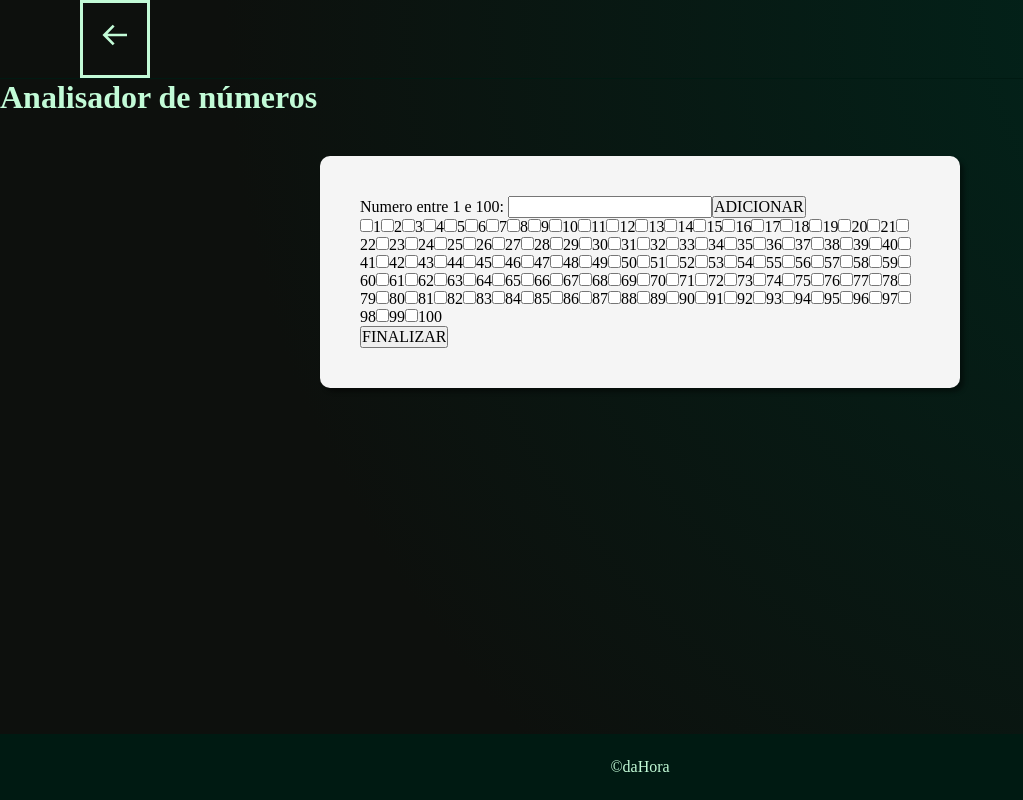
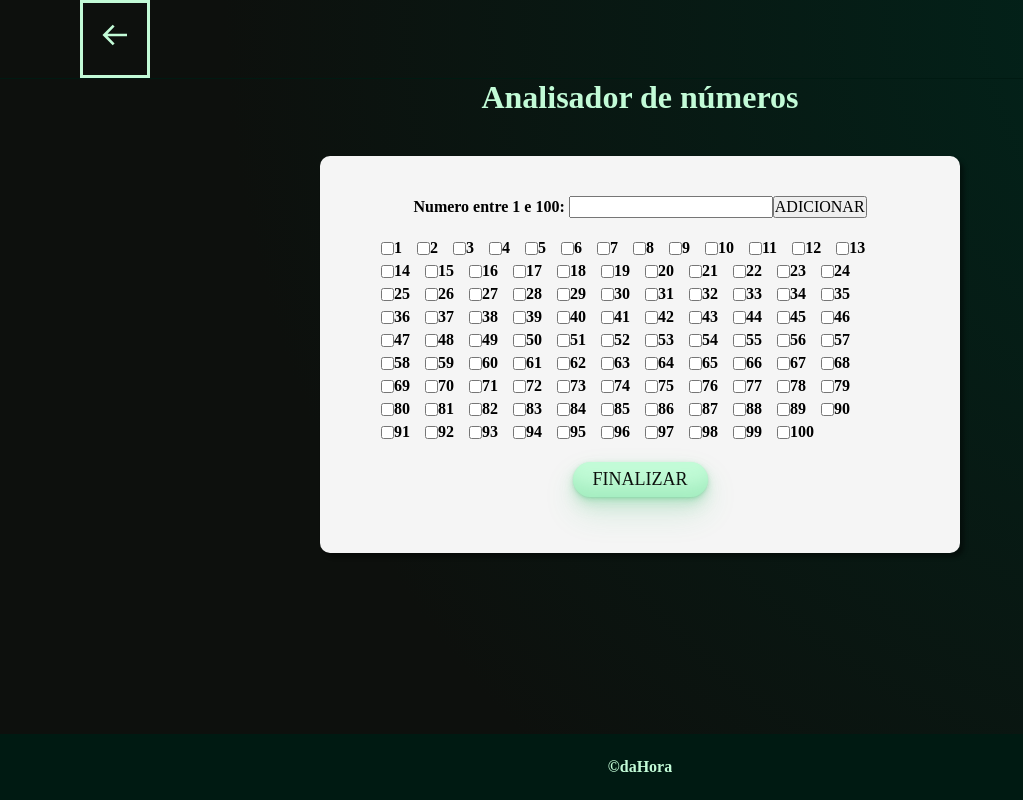
Before and after one commit to GustaDaHora/Number-Playgorund, a React (Vite) app: page /check in a window 1280 px wide. Shown: the whole page, without its empty margins (0-1023 px from the left). Built offline with nearby package versions, Linux system fonts and the light colour scheme; a web font is replaced by a local one.

Commit message:
Update check page

```diff
--- a/src/app/pages/Check/index.tsx
+++ b/src/app/pages/Check/index.tsx
@@ -2,16 +2,24 @@ import React, { useState } from 'react';
 import { Header } from 'src/app/components/Header';
 import styled from 'styled-components';
 
+import Button from 'src/app/components/Button';
+
 const Container = styled.div`
   width: 100%;
   min-height: 100vh;
+  font-weight: 550;
   background: radial-gradient(
     circle at top right,
     ${({ theme }) => theme.COLORS.BACKGROUND_700} 0%,
     ${({ theme }) => theme.COLORS.BACKGROUND_900} 70%
   );
 
+  h1 {
+    text-align: center;
+  }
+
   section {
+    text-align: center;
     position: relative;
     left: 50%;
     transform: translateX(-50%);
@@ -33,6 +41,28 @@ const Container = styled.div`
     width: 100%;
     padding: 3vh;
     margin-top: 0.5rem;
+  }
+
+  .select {
+    margin: 1rem;
+    display: flex;
+    flex-wrap: wrap;
+    gap: 5px;
+    padding: 5px;
+  }
+
+  .select label {
+    display: flex;
+    align-items: center;
+    margin-right: 10px;
+  }
+
+  Button {
+    margin-bottom: 1rem;
+  }
+
+  .result-text {
+    white-space: pre-line;
   }
 `;
 
@@ -98,7 +128,7 @@ export function Check(): React.ReactElement {
               }}
             />
           </p>
-          <div>
+          <div className="select">
             {Array.from({ length: 100 }, (_, index) => (
               <label key={index}>
                 <input
@@ -110,9 +140,13 @@ export function Check(): React.ReactElement {
               </label>
             ))}
           </div>
-          <input type="button" value="FINALIZAR" onClick={finalizar} />
+          <Button type="button" onClick={finalizar}>
+            FINALIZAR
+          </Button>
         </div>
-        <div id="result">{resultText}</div>
+        <div id="result" className="result-text">
+          {resultText}
+        </div>
       </section>
       <footer>&copy;daHora</footer>
     </Container>
```
